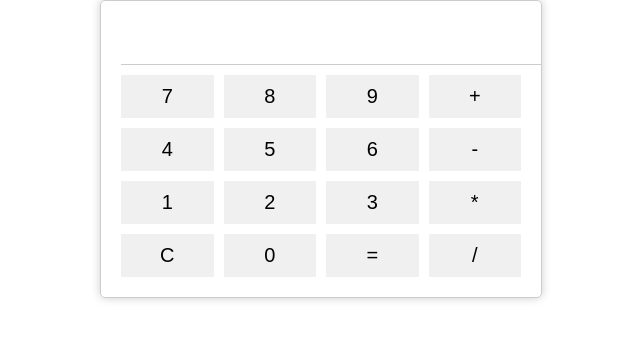
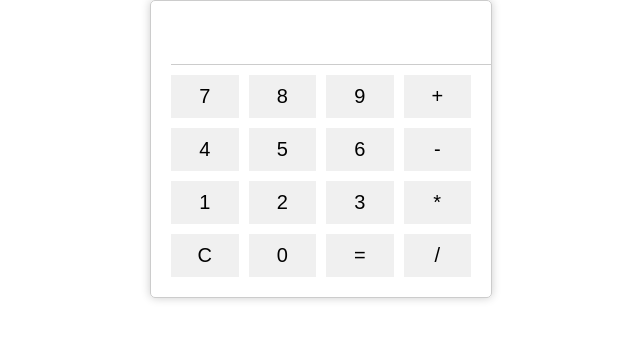
Before and after one commit to SuperShySuperShy/calcu-app, a React (Create React App) app: page / in a window 1280 px wide. Shown: the top 340 px of the page, without its empty margins (319-959 px from the left). Built offline with nearby package versions, Linux system fonts and the light colour scheme.

Commit message:
Update App.css

```diff
--- a/src/App.css
+++ b/src/App.css
@@ -1,20 +1,10 @@
 .calculator {
-  width: 400px;
+  width: 300px;
   margin: 0 auto;
   border: 1px solid #ccc;
   border-radius: 5px;
   padding: 20px;
   box-shadow: 0 0 10px rgba(0, 0, 0, 0.2);
-}
-
-.header {
-  text-align: center;
-  margin-bottom: 20px;
-}
-
-.header h2 {
-  font-size: 24px;
-  color: #333;
 }
 
 .display {
```
